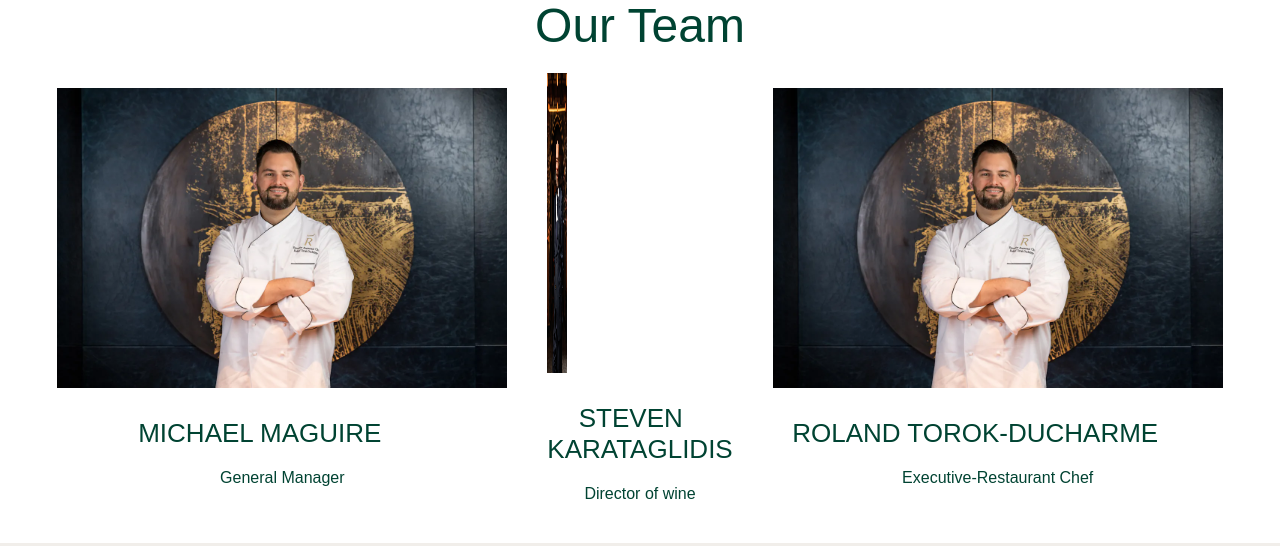
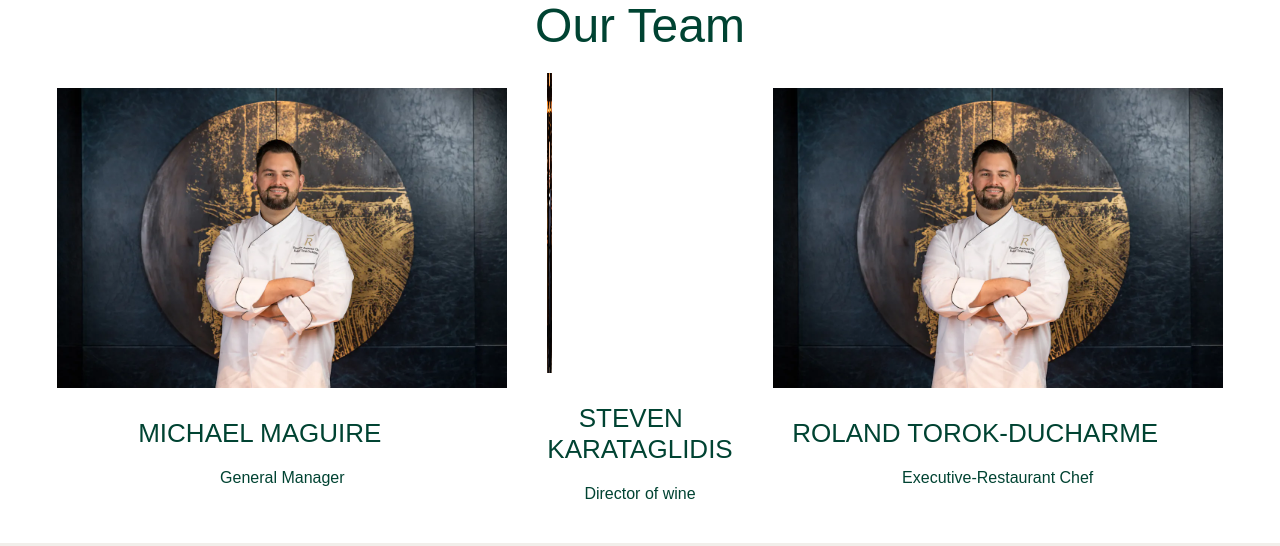
Before and after one commit to Akpofuree/dinner-page, a plain HTML site: page reigntorontoaboutpage.html in a window 1280 px wide. Shown: the part 1414-1960 px from the top of the page. Drawn offline with Linux system fonts and the light colour scheme; a web font is replaced by a local one.

Commit message:
Update reigntoronto.css

```diff
--- a/reigntoronto.css
+++ b/reigntoronto.css
@@ -346,7 +346,7 @@ header li:last-child a:hover {
   margin: auto;
 }
 .special {
-  width: 2rem !important;
+  width: 0.5rem !important;
 }
 .ourteambox {
   flex-direction: column;
```
